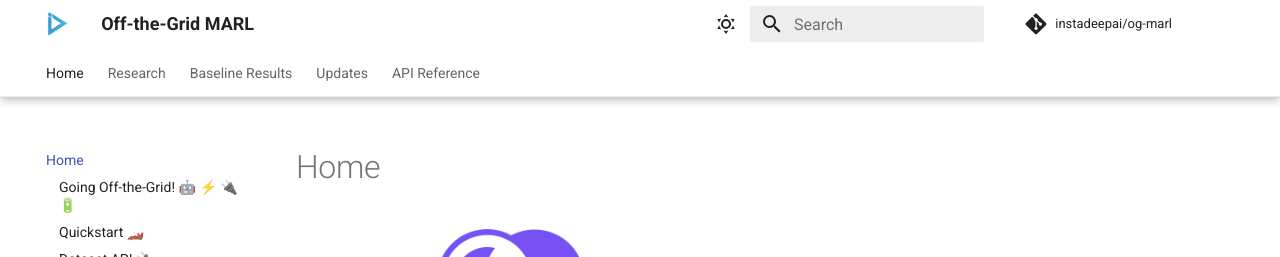
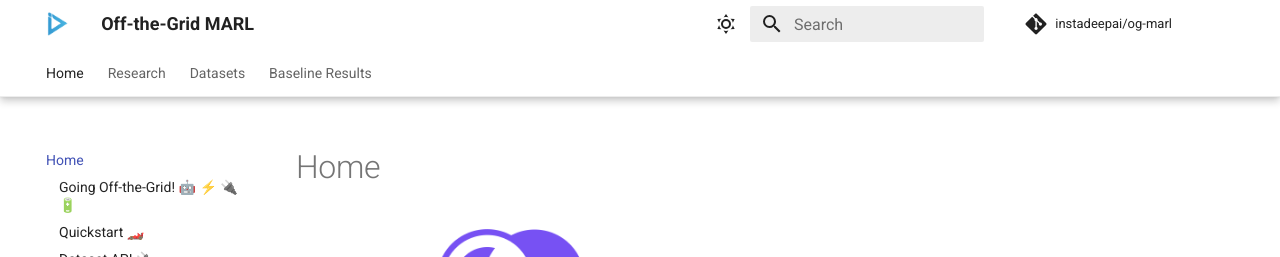
Before and after one commit to instadeepai/og-marl, an MkDocs documentation site: the page built from docs/index.md, in a window 1280 px wide. Shown: the top 257 px of the page. Built offline with MkDocs 1.6.1 and Material for MkDocs 9.7.7, drawn with Linux system fonts in a browser that asks for light colours; emoji names are drawn with the system emoji font; comment, search, counter and statistics services are not loaded.

Commit message:
Update mkdocs yml.

```diff
--- a/mkdocs.yml
+++ b/mkdocs.yml
@@ -42,14 +42,16 @@ nav:
     - "": research/index.md
     - "Coordination Failure in Cooperative Offline MARL": research/polygames.md
     - "Selective Reincarnation in Multi-Agent Reinforcement Learning": research/selective-reincarnation.md
+  - "Datasets":
+      - "": datasets.md
   - "Baseline Results":
     - "SMACv1": baselines/smac_v1.md
     - "SMACv2": baselines/smac_v2.md
     - "MAMuJoCo": baselines/mamujoco.md
     - "PettingZoo": baselines/pettingzoo.md
     - "Flatland": baselines/flatland.md
-  - "Updates": 'updates.md'
-  - "API Reference": 'api.md'
+  # - "Updates": 'updates.md'
+  # - "API Reference": 'api.md'
 
 markdown_extensions:
   - attr_list
```
